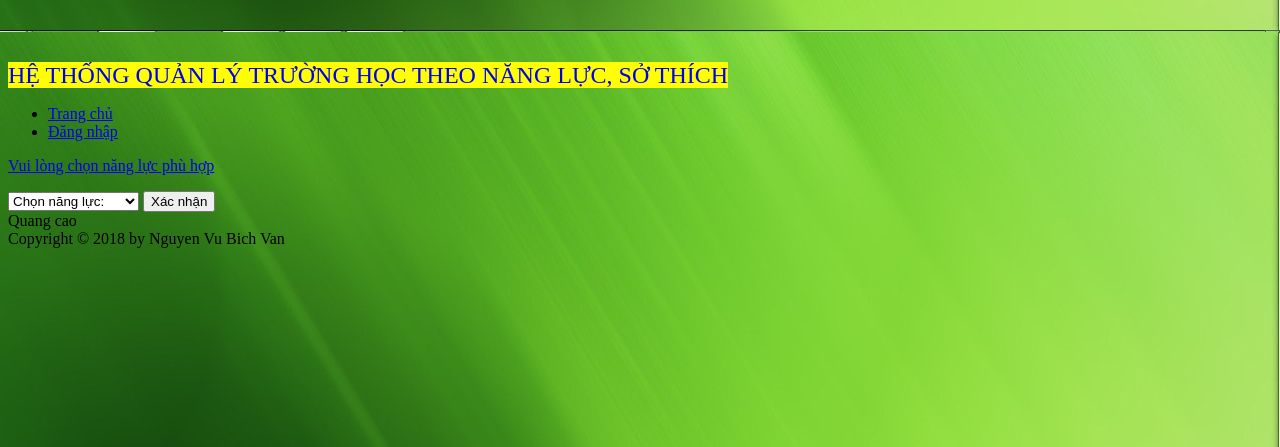
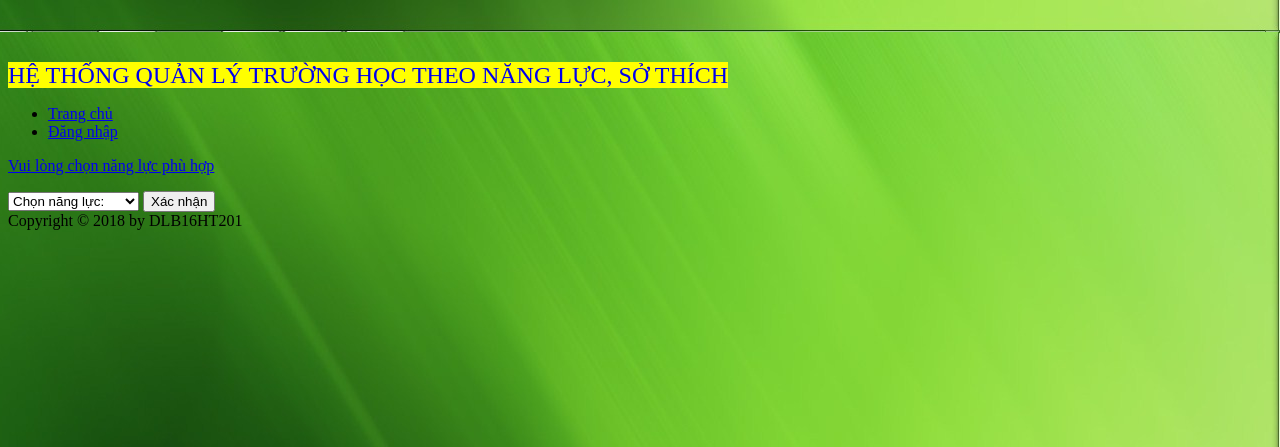
Before and after one commit to nguyenvubichvan1991/vanphp.github.io, a PHP site: page /nangluc.php in a window 1280 px wide. Shown: the top 447 px of the page. Run offline with PHP 8.4, Linux system fonts and the light colour scheme.

Commit message:
Update nangluc.php

```diff
--- a/nangluc.php
+++ b/nangluc.php
@@ -3,7 +3,6 @@
 <head>
 	<meta http-equiv="content-type" content="text/html" charset="utf-8" />
 	<meta name="author" content="GallerySoft.info" />
-
 	<title>HỆ THỐNG QUẢN LÝ TRƯỜNG HỌC THEO NĂNG LỰC, SỞ THÍCH</title>
     <link rel="stylesheet" type="text/css" href="StyleSheet.css" />
 	<script src="https://ajax.googleapis.com/ajax/libs/jquery/3.3.1/jquery.min.js"></script>
@@ -14,10 +13,7 @@
 		  });
 		});
 		</script>
-
 </head>
-
-
 <body>
     <div id="top">
         <a href="#" style="text-decoration: none; background-color:yellow; font-size:24px"><BR/><BR/>HỆ THỐNG QUẢN LÝ TRƯỜNG HỌC THEO NĂNG LỰC, SỞ THÍCH</a>
@@ -28,7 +24,6 @@
                 <a href="index.php">Trang chủ</a>
             </li>
             <li><a href="Login.php">Đăng nhập</a></li>
-
         </ul>
     </div>
     <div id="wrapper">
@@ -48,31 +43,9 @@
 				  </select>
 				  <button>Xác nhận</button>
 				</form>
-
             </div>
-
-
-
-
-
-
-
-
-
-
-
-
-
-
-
-
-
-
-
-            <div id="right">Quang cao</div>
+            <div id="right"></div>
     </div>
-    <div id="bottom">
-        Copyright &copy; 2018 by Nguyen Vu Bich Van
-    </div>
+    <div id="bottom">Copyright &copy; 2018 by DLB16HT201</div>
 </body>
 </html>
```
